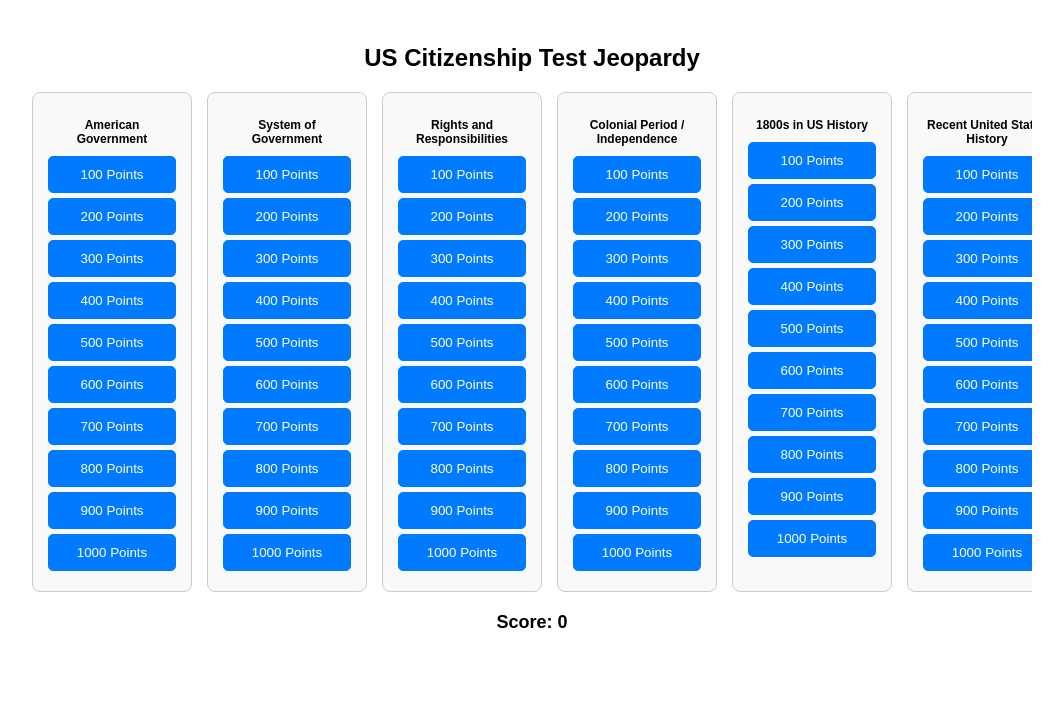
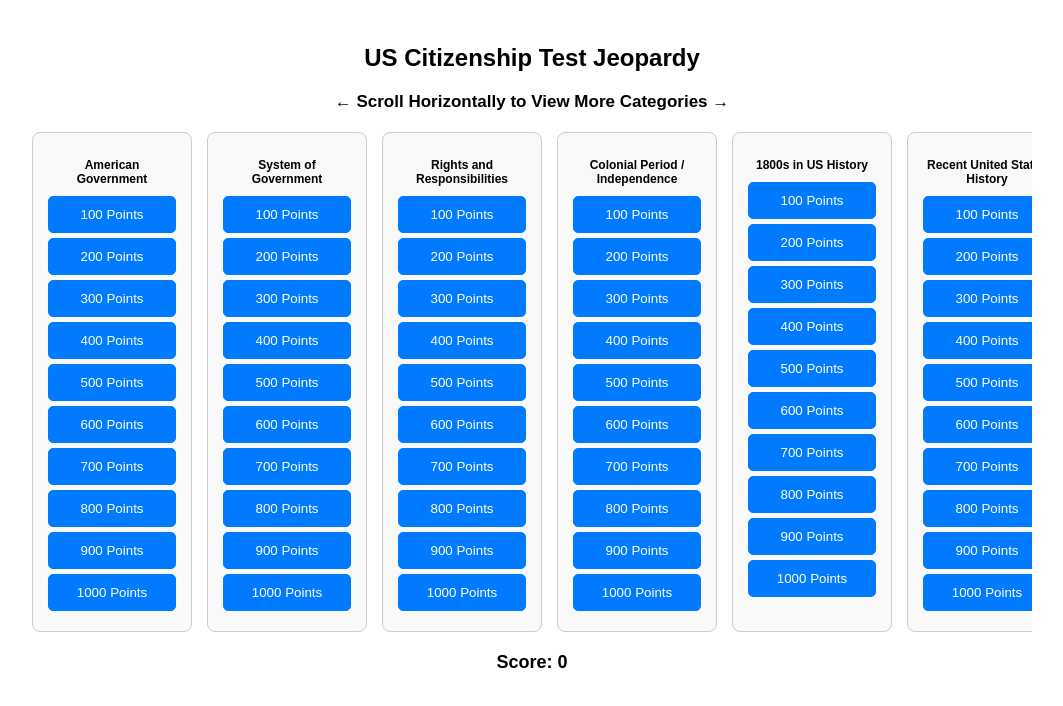
Before and after one commit to SharukhGV/jeopardy-citizenship, a React (Vite) app: page / in a window 1280 px wide. Shown: the top 706 px of the page, without its empty margins (108-1171 px from the left). Built offline with nearby package versions, Linux system fonts and the light colour scheme.

Commit message:
Jeopardy game sub title

```diff
--- a/src/components/Jeopardy.jsx
+++ b/src/components/Jeopardy.jsx
@@ -802,6 +802,7 @@ export default function Jeopardy() {
     return (
         <div className="container">
             <h1 className="title">US Citizenship Test Jeopardy</h1>
+            <h3 style={{fontSize:"17px"}} className="title">← Scroll Horizontally to View More Categories → </h3>
             <div className="categories">
                 {categories.map((category) =>
                     Object.entries(category).map(([categoryName, questions]) => (
```
